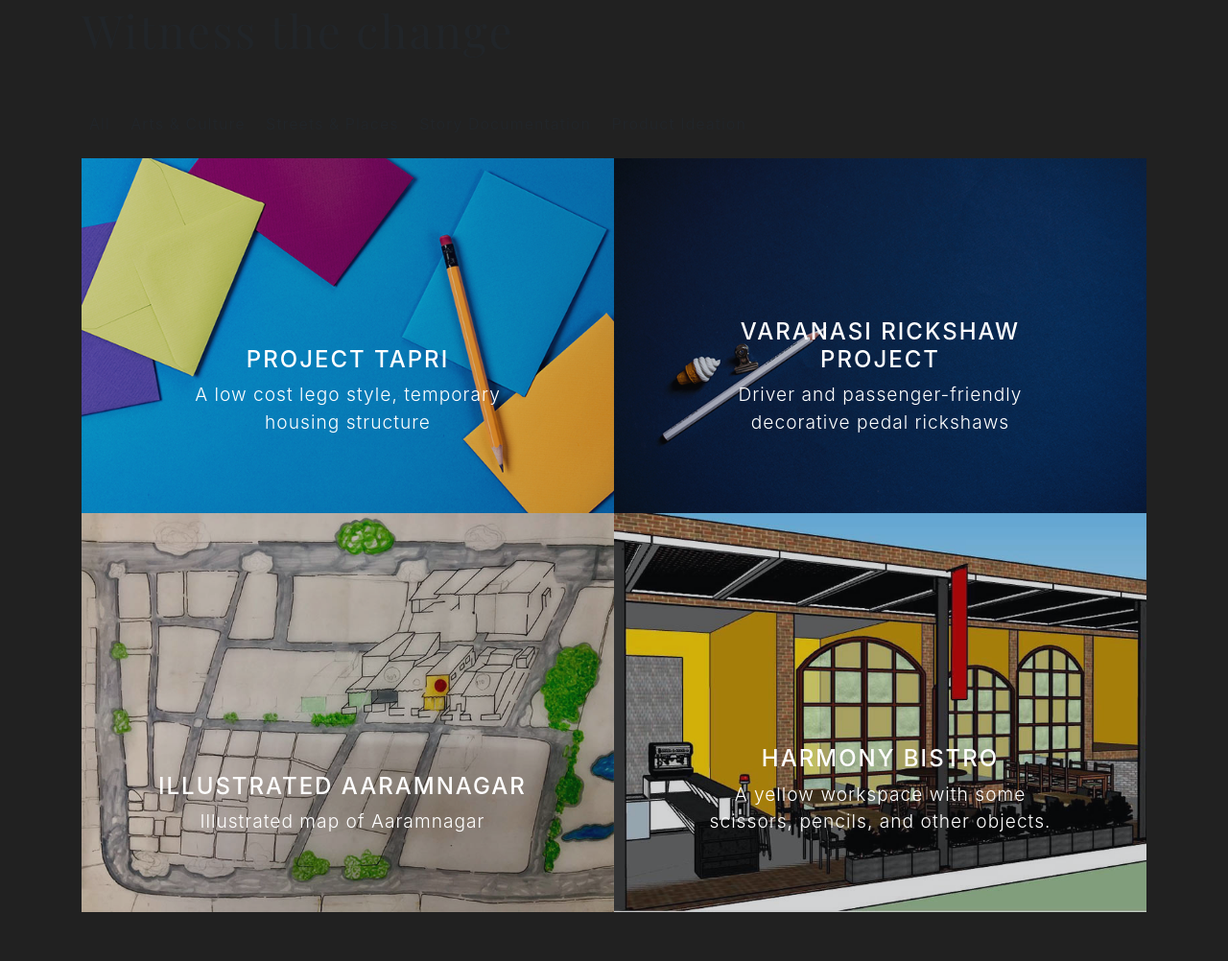
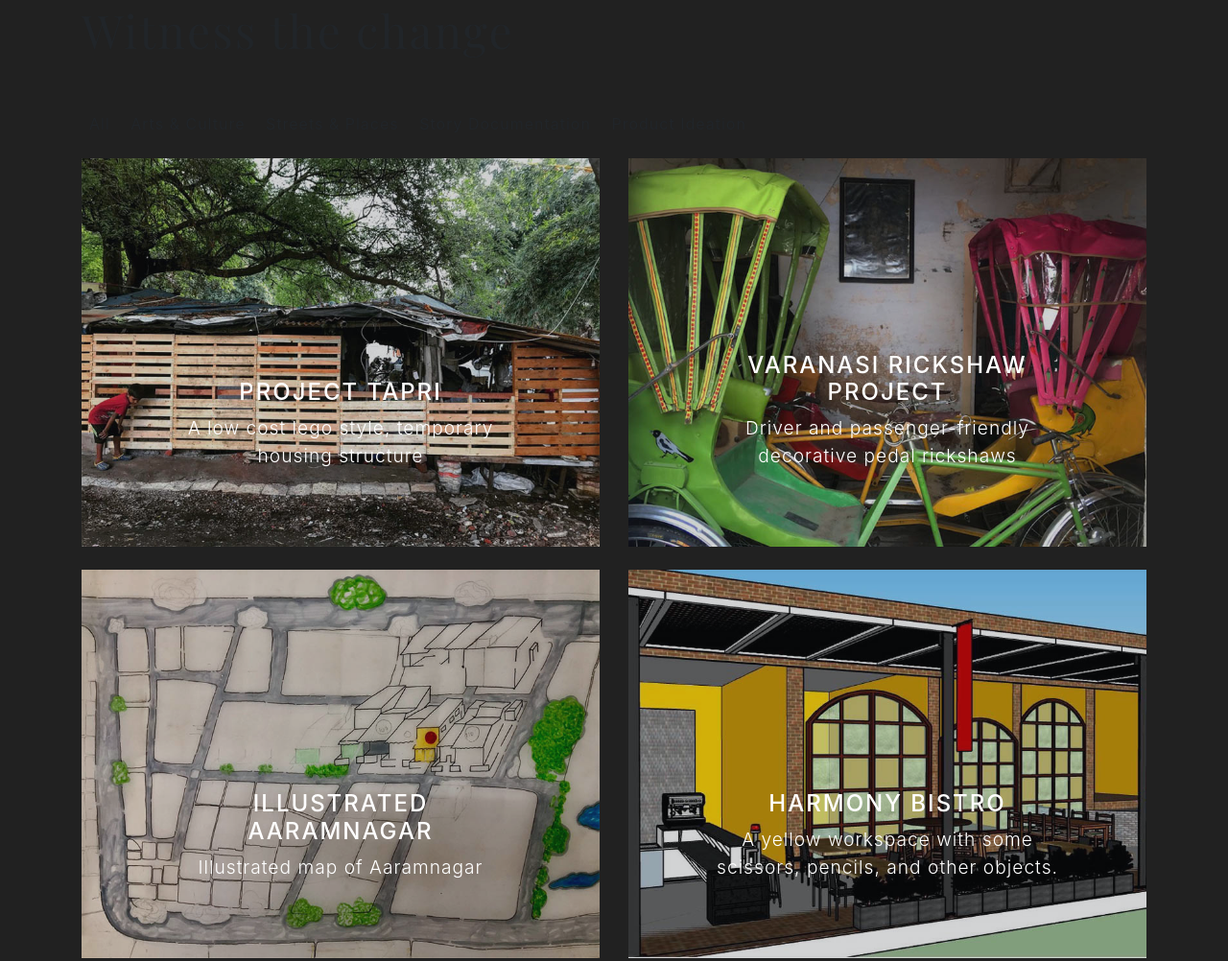
Before and after one commit to taherPardawala/taherPardawala.github.io, a website with bundled scripts: page index.html in a window 1280 px wide. Shown: the part 2174-3176 px from the top of the page at 96% size. Built offline with nearby package versions, Linux system fonts and the light colour scheme.

Commit message:
initial commit 1

```diff
--- a/index.html
+++ b/index.html
@@ -619,8 +619,8 @@
           </ul>
         </div>
       </div>
-      <div class="row no-gutters portfolio">
-        <div class="col-lg-6 p-i arts-culture">
+      <div class="row portfolio">
+        <div class="col-lg-6 p-i arts-culture mb-4">
           <a class="portfolio-item" href="#">
             <span class="caption">
               <span class="caption-content">
@@ -628,10 +628,10 @@
                 <p class="mb-0">A low cost lego style, temporary housing structure</p>
               </span>
             </span>
-            <img class="img-fluid" src="img/portfolio-1.jpg" alt="">
+            <img class="img-fluid" src="img/e.jpg" alt="">
           </a>
         </div>
-        <div class="col-lg-6 p-i street-places">
+        <div class="col-lg-6 p-i street-places mb-4">
           <a class="portfolio-item" href="#">
             <span class="caption">
               <span class="caption-content">
@@ -639,10 +639,10 @@
                 <p class="mb-0">Driver and passenger-friendly decorative pedal rickshaws</p>
               </span>
             </span>
-            <img class="img-fluid" src="img/portfolio-2.jpg" alt="">
+            <img class="img-fluid" src="img/d.jpg" alt="">
           </a>
         </div>
-        <div class="col-lg-6 p-i story-doc">
+        <div class="col-lg-6 p-i story-doc mb-4">
           <a class="portfolio-item" href="#">
             <span class="caption">
               <span class="caption-content">
@@ -653,7 +653,7 @@
             <img class="img-fluid" src="img/iap.jpg" alt="">
           </a>
         </div>
-        <div class="col-lg-6 p-i prod-idea">
+        <div class="col-lg-6 p-i prod-idea mb-4">
           <a class="portfolio-item" href="#">
             <span class="caption">
               <span class="caption-content">
```
Also changed, not shown: img/c.jpg (added), img/d.jpg (added), img/e.jpg (added).
